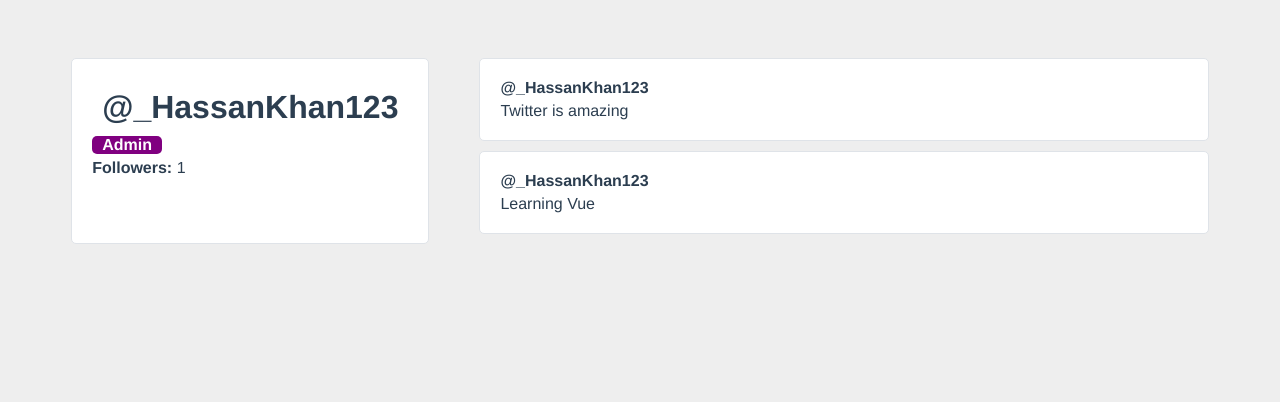
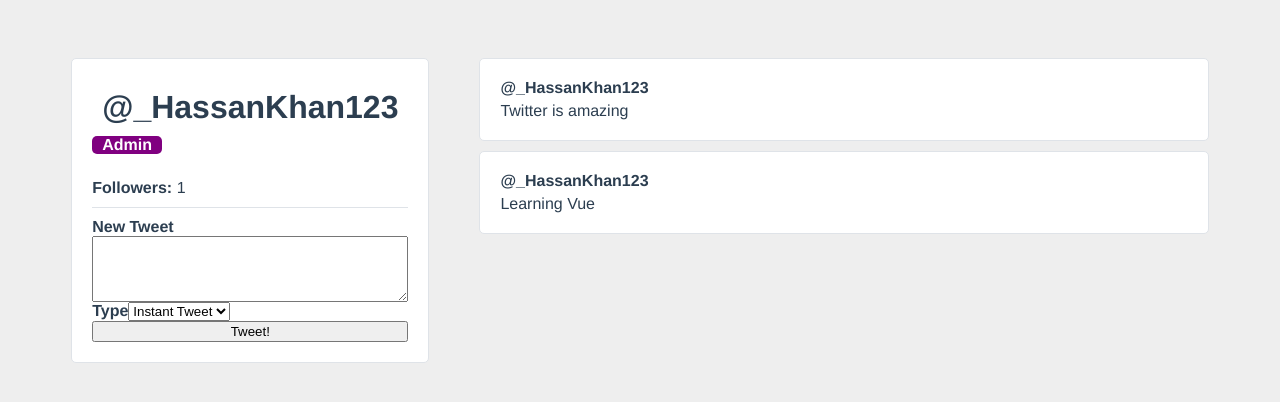
Before and after one commit to HassanKhan123/Twitter-clone, a Vue app: page / in a window 1280 px wide. Shown: the top 402 px of the page. Built offline with nearby package versions, Linux system fonts and the light colour scheme.

Commit message:
forms and handling user inputs

```diff
--- a/src/components/UserProfile.vue
+++ b/src/components/UserProfile.vue
@@ -2,32 +2,53 @@
 <div class="user-profile">
     <div class="user-profile__user-panel">
         <h1 class="user-profile__user-name">@{{ user.userName }}</h1>
-        <div class="user-profile__admin-badge" v-if="user.isAdmin">
-            Admin
-        </div>
+        <div class="user-profile__admin-badge" v-if="user.isAdmin">Admin</div>
         <div class="user-profile__follower-count">
             <strong>Followers: </strong>{{ followers }}
         </div>
+        <form class="user-profile__create-tweet" @submit.prevent="createNewTweet">
+            <label for="new-tweet"><strong>New Tweet</strong> </label>
+            <textarea id="new -tweet" rows="4" v-model="newTweetContent" />
+            <div class="user-profile__create-tweet-type">
+                <label for="new-tweet-type"><strong>Type</strong> </label>
+                <select id="new-tweet-type" v-model="selectedTweetType">
+                    <option :value="option.value" v-for="(option, index) in tweetTypes" :key="index">
+                        {{ option.name }}
+                    </option>
+                </select>
+            </div>
+            <button>Tweet!</button>
+        </form>
     </div>
 
-    <div class='user-profile__tweets-wrapper'>
-        <div class='user-profile__tweets'>
+    <div class="user-profile__tweets-wrapper">
+        <div class="user-profile__tweets">
             <TweetItem v-for="tweet in user.tweets" :key="tweet.id" :userName="user.userName" :tweet="tweet" @favourite="toggleFavourite" />
         </div>
     </div>
-
 </div>
 </template>
 
 <script>
-import TweetItem from "./TweetItem"
+import TweetItem from "./TweetItem";
 export default {
     name: "UserProfile",
     components: {
-        TweetItem
+        TweetItem,
     },
     data() {
         return {
+            newTweetContent: "",
+            selectedTweetType: "instant",
+            tweetTypes: [{
+                    value: "draft",
+                    name: "Draft",
+                },
+                {
+                    value: "instant",
+                    name: "Instant Tweet",
+                },
+            ],
             followers: 0,
             user: {
                 id: 1,
@@ -38,23 +59,22 @@
                 isAdmin: true,
                 tweets: [{
                         id: 1,
-                        content: "Twitter is amazing"
+                        content: "Twitter is amazing",
                     },
                     {
                         id: 2,
-                        content: "Learning Vue"
+                        content: "Learning Vue",
                     },
-
-                ]
+                ],
             },
         };
     },
     watch: {
         followers(newFollowers, oldFollowers) {
             if (oldFollowers < newFollowers) {
-                console.log(`${this.user.userName} has gained followers`)
+                console.log(`${this.user.userName} has gained followers`);
             }
-        }
+        },
     },
     computed: {
         fullName() {
@@ -66,12 +86,21 @@
             this.followers++;
         },
         toggleFavourite(id) {
-            console.log(`Favourited tweet #${id}`)
-        }
+            console.log(`Favourited tweet #${id}`);
+        },
+        createNewTweet() {
+            if (this.newTweetContent && this.selectedTweetType !== "draft") {
+                this.user.tweets.unshift({
+                    id: this.user.tweets.length + 1,
+                    content: this.newTweetContent,
+                });
+                this.newTweetContent = ""
+            }
+        },
     },
     mounted() {
-        this.followUser()
-    }
+        this.followUser();
+    },
 };
 </script>
 
@@ -80,7 +109,7 @@
     display: grid;
     grid-template-columns: 1fr 3fr;
     width: 90%;
-    padding: 50px 5%
+    padding: 50px 5%;
 }
 
 .user-profile__user-panel {
@@ -90,7 +119,7 @@
     padding: 20px;
     background-color: white;
     border-radius: 5px;
-    border: 1px solid #DFE3E8;
+    border: 1px solid #dfe3e8;
 }
 
 .user-profile__admin-badge {
@@ -99,14 +128,28 @@
     border-radius: 5px;
     margin-right: auto;
     padding: 0 10px;
-    font-weight: bold
+    font-weight: bold;
+    margin-bottom: 20px;
 }
 
 .user-profile__follower-count {
     margin-top: 5px;
+    margin-bottom: 10px;
 }
 
 h1 {
-    margin: 10px
+    margin: 10px;
+}
+
+.user-profile__tweets-wrapper {
+    display: grid;
+    grid-gap: 10px;
+}
+
+.user-profile__create-tweet {
+    display: flex;
+    flex-direction: column;
+    border-top: 1px solid #dfe3e8;
+    padding-top: 10px;
 }
 </style>
```
